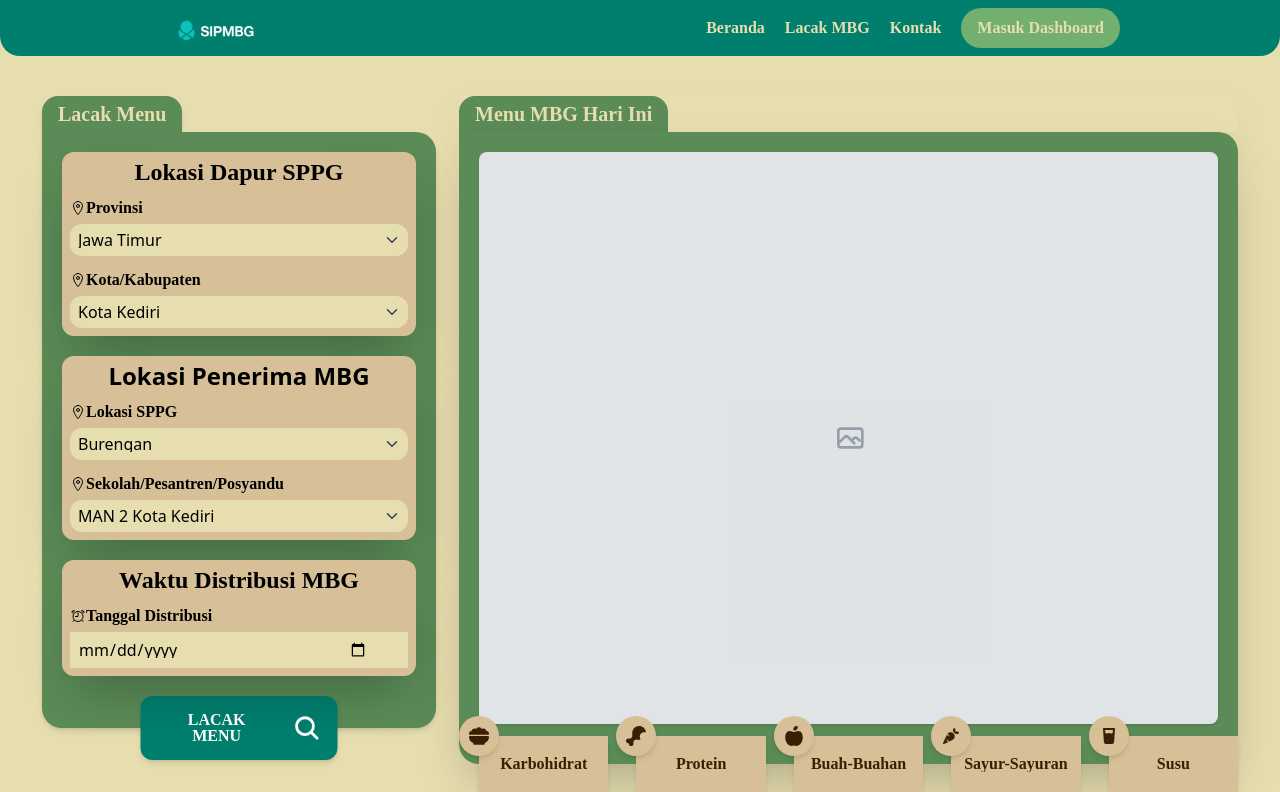
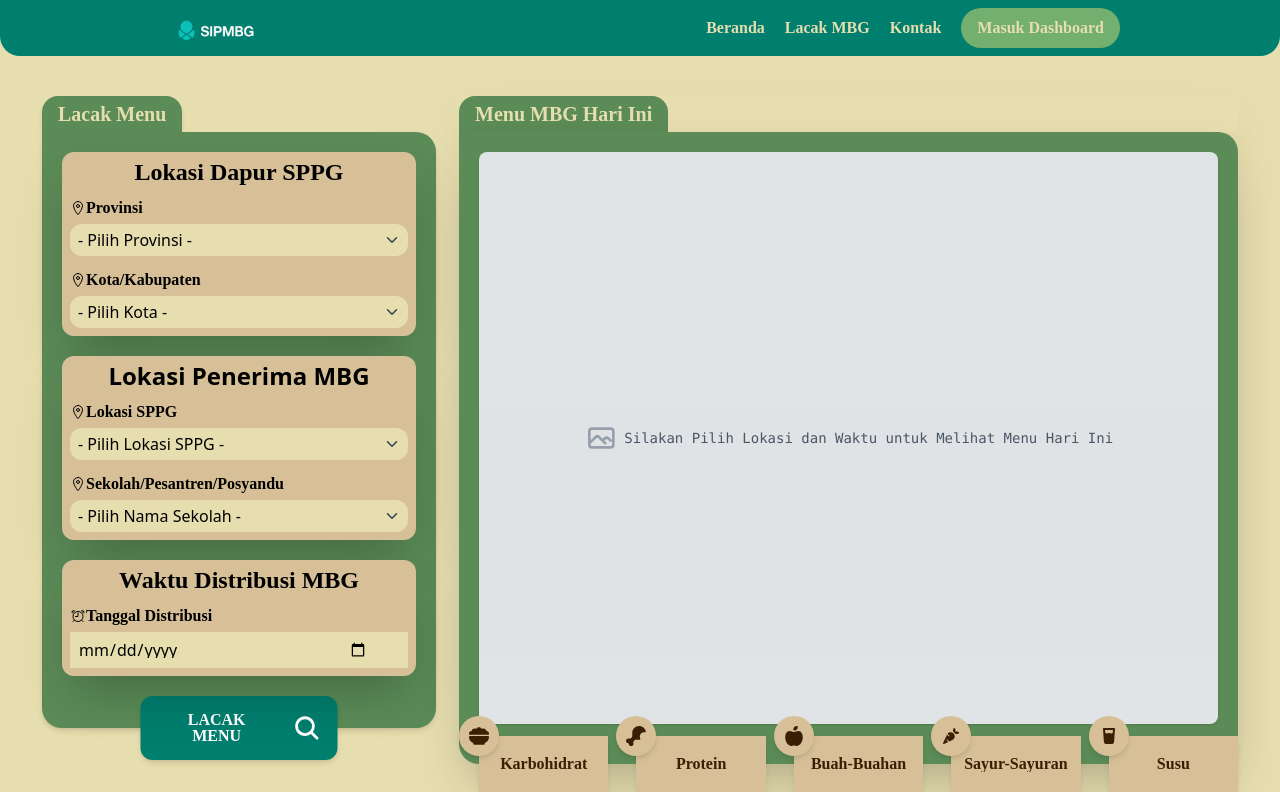
Before and after one commit to Nacktdiv/SIPMBG, a React (Vite) app in the folder client/: page / in a window 1280 px wide. Shown: the top 792 px of the page. Built offline with nearby package versions, Linux system fonts and the light colour scheme.

Commit message:
fix imageLoader

```diff
--- a/client/src/component/imageloader.jsx
+++ b/client/src/component/imageloader.jsx
@@ -28,6 +28,9 @@ const SkeletonImage = ({ containerClasses, iconClasses }) => {
       {/* Efek shimmer menggunakan animate-pulse Tailwind */}
       <div className="animate-pulse flex h-full items-center justify-center bg-gray-200">
         <PlaceholderIcon className={iconClasses} />
+        <p className="mt-2 text-sm text-gray-600">
+          <pre> Silakan Pilih Lokasi dan Waktu untuk Melihat Menu Hari Ini</pre>
+        </p>
       </div>
     </div>
   );
--- a/client/src/component/lacakmbg/lacakfitur.jsx
+++ b/client/src/component/lacakmbg/lacakfitur.jsx
@@ -89,9 +89,10 @@ const LacakFitur = ({setPathGambar, setdataValidasi, setstatusValidasi, setperen
                                 <select id="select_provinsi"
                                         className="bg-cream dropdown-style w-full p-2 pr-10 rounded-xl appearance-none text-base font-[--font-family-poppins] font-[var(--font-weight-regular)]"
                                         defaultValue="Jawa Timur">
+                                    <option value="Jawa Timur" >- Pilih Provinsi -</option>
                                     <option value="Jawa Timur" >Jawa Timur</option>
-                                    <option value="Jawa Barat">Jawa Barat</option>
-                                    <option value="Jawa Tengah">Jawa Tengah</option>
+                                    {/* <option value="Jawa Barat">Jawa Barat</option>
+                                    <option value="Jawa Tengah">Jawa Tengah</option> */}
                                 </select>
 
                                 <div className="pointer-events-none absolute inset-y-0 right-0 flex items-center px-2 text-gray-700">
@@ -112,9 +113,10 @@ const LacakFitur = ({setPathGambar, setdataValidasi, setstatusValidasi, setperen
                                 <select id="select_kota"
                                         className="bg-cream dropdown-style w-full p-2 pr-10 rounded-xl appearance-none text-base font-[--font-family-poppins] font-[var(--font-weight-regular)]"
                                         defaultValue="Kota Kediri">
+                                    <option value="Kota Kediri" >- Pilih Kota -</option>
                                     <option value="Kota Kediri" >Kota Kediri</option>
-                                    <option value="Kota Batu">Kota Batu</option>
-                                    <option value="Kota Kendari">Kota Kendari</option>
+                                    <option value="Kota Batu">Kota Malang</option>
+                                    <option value="Kota Kendari">Kota Surabaya</option>
                                 </select>
 
                                 <div className="pointer-events-none absolute inset-y-0 right-0 flex items-center px-2 text-gray-700">
@@ -141,6 +143,7 @@ const LacakFitur = ({setPathGambar, setdataValidasi, setstatusValidasi, setperen
                                 <select id="select_lokasi_sppg"
                                         className="bg-cream dropdown-style w-full p-2 pr-10 rounded-xl appearance-none font-[--font-family-poppins] font-[var(--font-weight-regular)] text-base"
                                         defaultValue="Burengan">
+                                    <option value="Burengan" >- Pilih Lokasi SPPG -</option>
                                     <option value="Burengan" >Burengan</option>
                                     <option value="Banjarmlati">Banjarmlati</option>
                                     <option value="Pulosari">Pulosari</option>
@@ -164,6 +167,7 @@ const LacakFitur = ({setPathGambar, setdataValidasi, setstatusValidasi, setperen
                                 <select id="select_penerima"
                                         className="bg-cream dropdown-style w-full p-2 pr-10 rounded-xl appearance-none font-[--font-family-poppins] font-[var(--font-weight-regular)] text-base"
                                         defaultValue="MAN 2 Kota Kediri">
+                                    <option value="MAN 2 Kota Kediri" >- Pilih Nama Sekolah -</option>
                                     <option value="MAN 2 Kota Kediri" >MAN 2 Kota Kediri</option>
                                     <option value="Posyandu Burengan">Posyandu Burengan</option>
                                     <option value="Ponpes Lirboyo">Ponpes Lirboyo</option>
```
